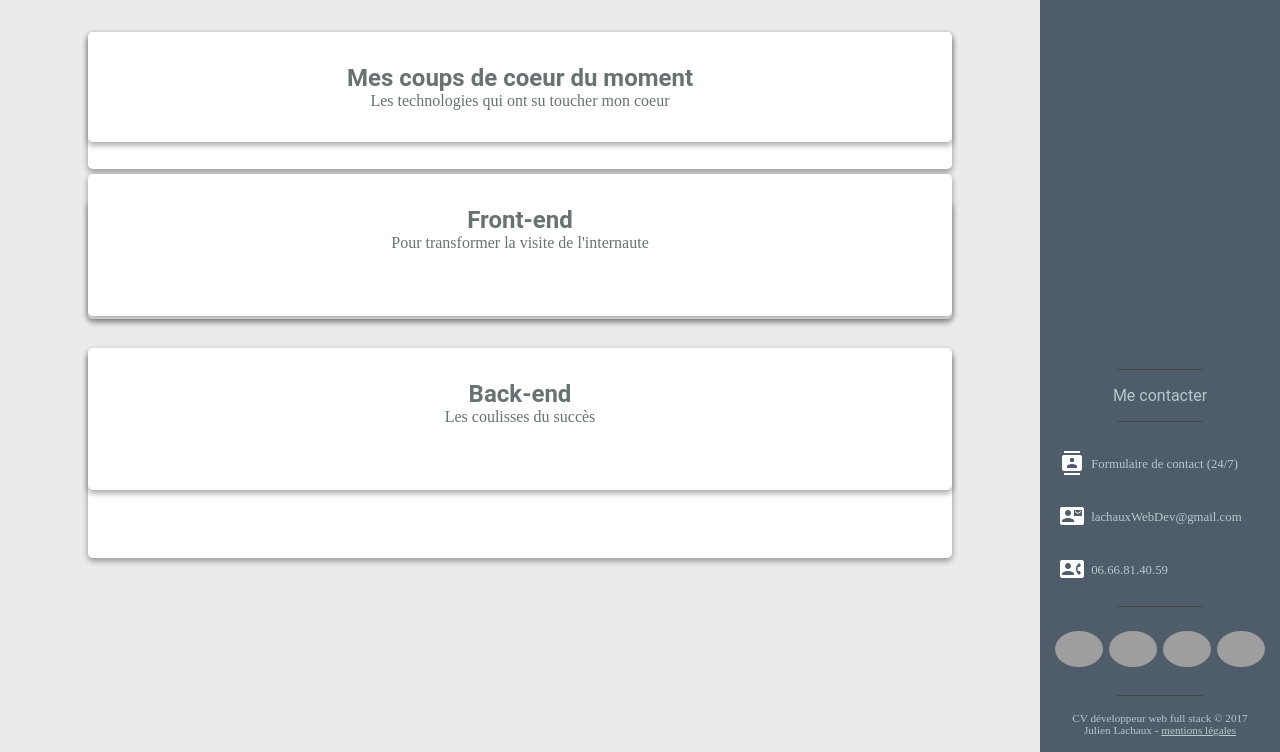
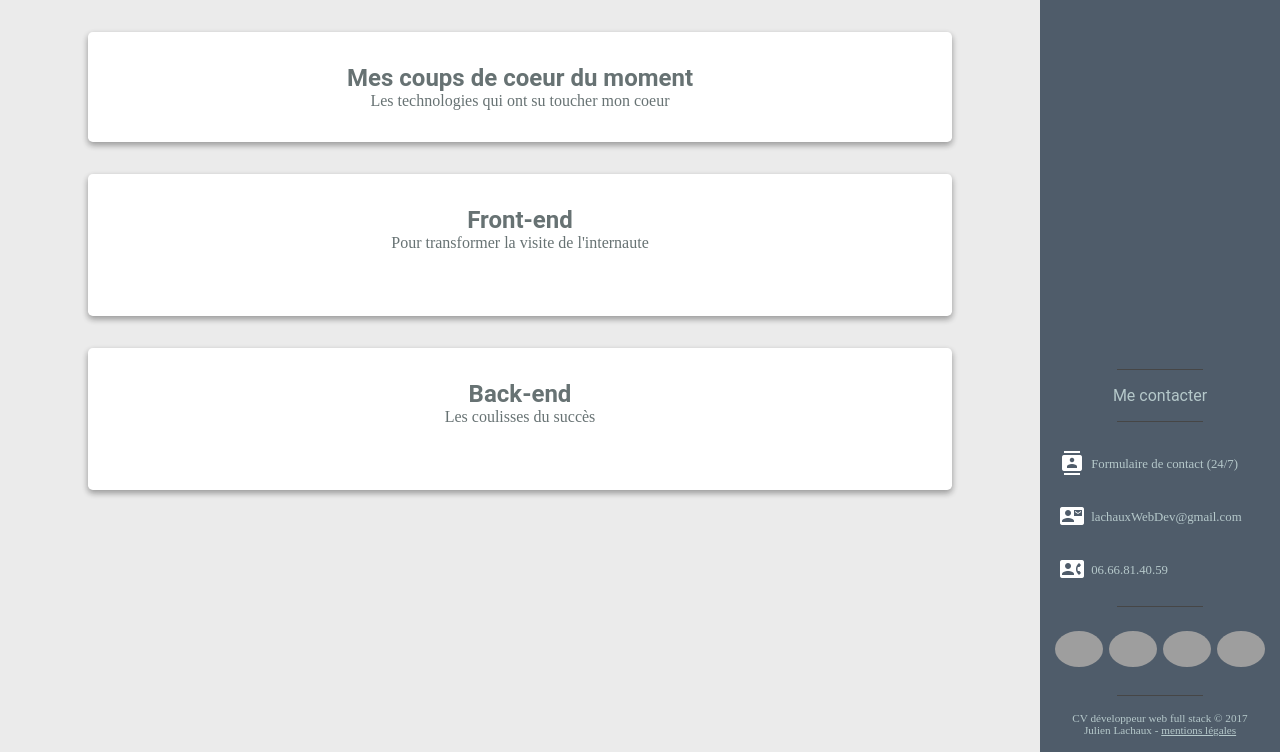
Before and after one commit to julien-Lachaux/personnalWebsite_V2, a Symfony app: template templates/pages/index.html.twig in a window 1280 px wide. Shown: the part 48-800 px from the top of the page. Run offline with Twig, Linux system fonts and the light colour scheme; the template is opened without the code that fills it, so the values that code supplies are empty; style sheets or scripts are compiled from the project's sources; some libraries are stand-ins or nearby versions; some web fonts are replaced; grey boxes are pictures that could not be loaded.

Commit message:
modification pour remplacer le background image par un background color pour les panel

```diff
--- a/assets/css/app.scss
+++ b/assets/css/app.scss
@@ -61,10 +61,7 @@
     overflow-x: hidden;
     text-align: center;
     overflow-y: scroll;
-    background-size: cover;
-    background-position: center;
-    background-repeat: repeat-y;
-    background-attachment:scroll;
+    background-color: $body-background_color;
     transform-origin: left;
     transform-style: flat;
     transition: all 0.5s ease-in-out;
--- a/templates/pages/index.html.twig
+++ b/templates/pages/index.html.twig
@@ -24,7 +24,7 @@
     </div>
   </article>
 
-  <article class="webContent" id="favori-panel">
+  <article class="webContent" id="favoris-panel">
     <div class="card title-card" id="favori-title">
       <span class="card-title">Mes coups de coeur du moment</span>
       <span class="card-subtitle">Les technologies qui ont su toucher mon coeur</span>
```
